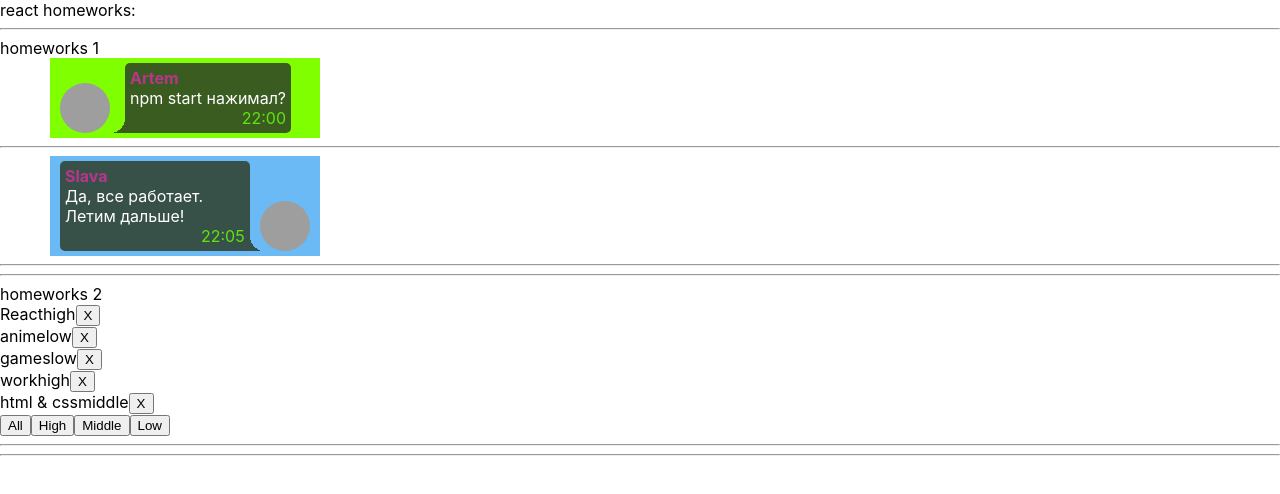
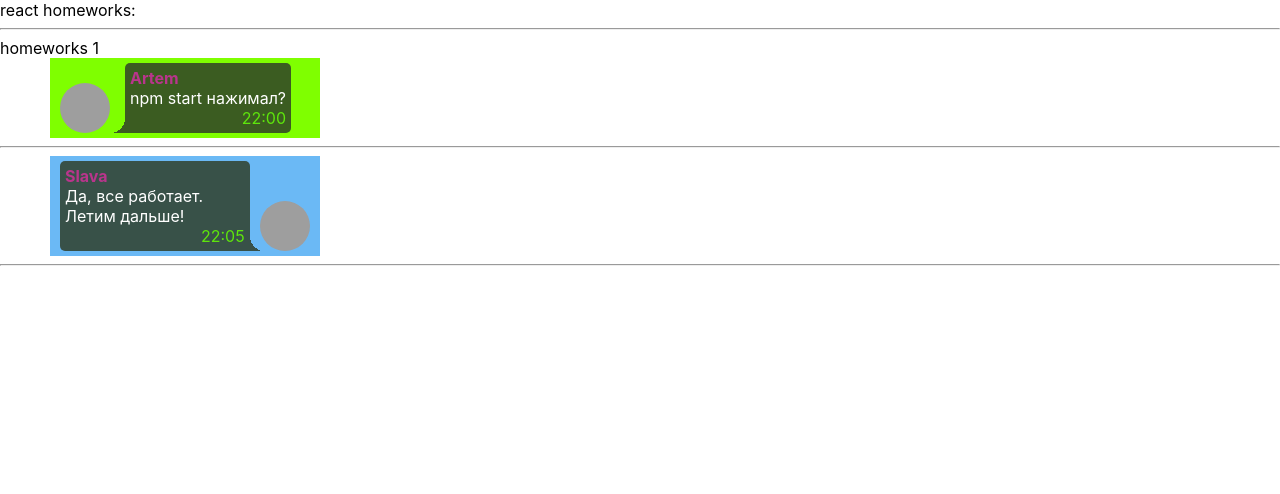
Before and after one commit to SlavaOST-it/homeworks, a React (Create React App) app: page / in a window 1280 px wide. Shown: the top 494 px of the page. Built offline with nearby package versions, Linux system fonts and the light colour scheme; grey boxes are pictures that could not be loaded.

Commit message:
Add HW1 and HW2

```diff
--- a/src/p1-main/m1-ui/u1-app/App.tsx
+++ b/src/p1-main/m1-ui/u1-app/App.tsx
@@ -1,14 +1,14 @@
 import React from 'react'
 import s from './App.module.css'
 import HW1 from '../../../p2-homeworks/h1/HW1'
-import HW2 from '../../../p2-homeworks/h2/HW2'
+// import HW2 from '../../../p2-homeworks/h2/HW2'
 
 function App() {
     return (
         <div className={s.App}>
             <div>react homeworks:</div>
             <HW1/>
-            <HW2/>
+            {/*<HW2/>*/}
             {/*<HW3/>*/}
             {/*<HW4/>*/}
             {/*<HW5/>*/}
```
